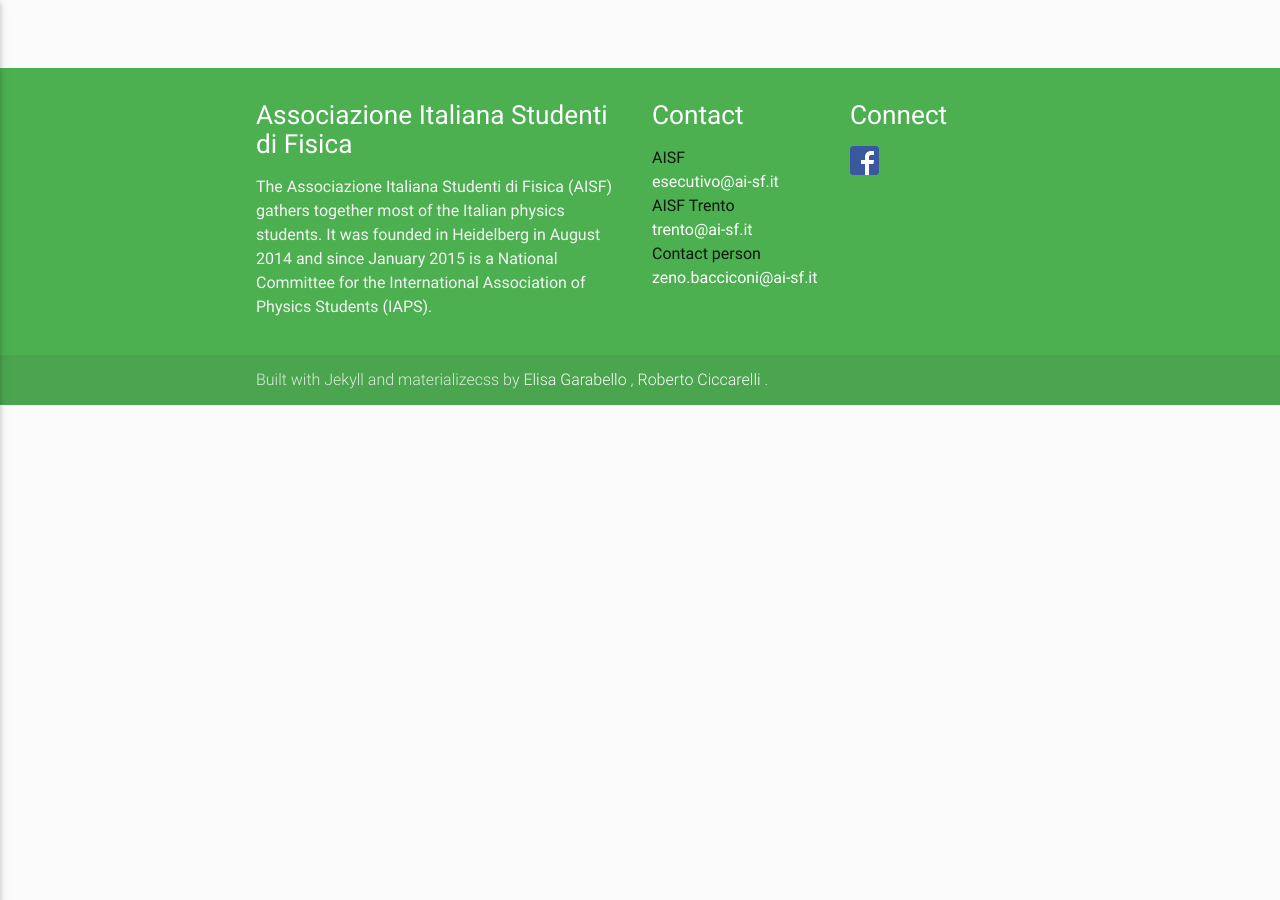
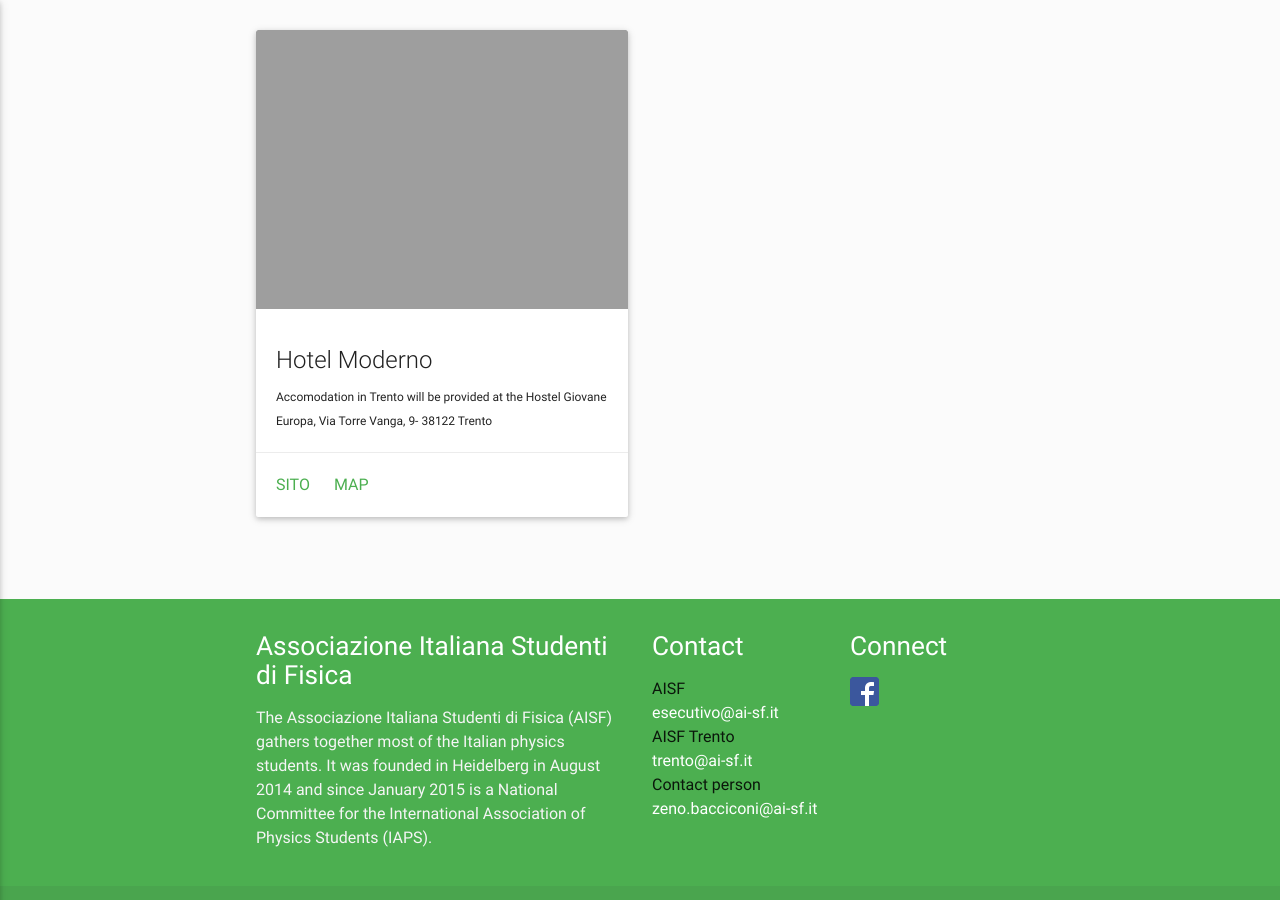
Before and after one commit to ai-sf/tiqit20, a Jekyll site: the page built from facilities.html, in a window 1280 px wide and 900 px high, scrolled down 1788 px. Built offline with Jekyll 4.4.1, drawn with Linux system fonts in a browser that asks for light colours; nearby versions of some CDN libraries.

Commit message:
Update facilities.yml

```diff
--- a/_data/facilities.yml
+++ b/_data/facilities.yml
@@ -30,3 +30,10 @@ science:
     descr: "Fondazione Bruno Kessler is a research non-profit public interest entity. Just across the street from the Physics Department of Trento, it is ranked at the 1st place for scientific excellence within 3 different subject areas (ICT, History and Sociology) in Italy. During our event we will have the opportunity to visit this reserch center."
     site: https://www.fbk.eu/en/
     map: https://www.google.it/maps/place/Fondazione+Bruno+Kessler+_+Polo+Scientifico/@46.0670962,11.1492215,17z/data=!3m1!4b1!4m5!3m4!1s0x0:0xb42c31a4b5463d3f!8m2!3d46.0670377!4d11.1514664
+
+accomodation:
+  - img: img/facilities/hotel.jpg
+    title: Hotel Moderno
+    descr: "Accomodation in Trento will be provided at the Hostel Giovane Europa, Via Torre Vanga, 9- 38122 Trento"
+    site: "https://www.visittrentino.info/it/trento/ostelli/ostello-giovane-europa_dr201316l"
+    map: "https://www.google.com/maps?daddr=VIA+TORRE+VANGA,+9++38122+TRENTO++IT+@46.0701,+11.1193"
```
